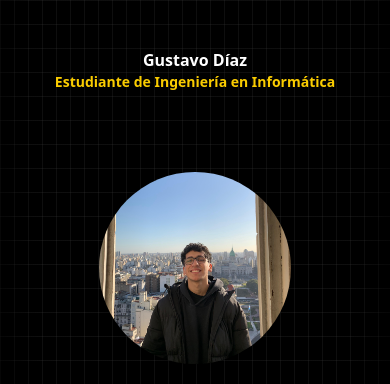
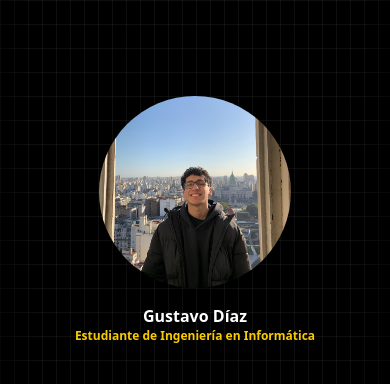
Before and after one commit to gustavodiazramirez/my-portfolio, an Astro site: page / in a window 390 px wide. Shown: the top 384 px of the page. Built offline with nearby package versions, Linux system fonts and the light colour scheme; Astro itself is replaced by a stand-in of ours; what @midudev/tailwind-animations would draw is missing.

Commit message:
fix: Title name of Header Component to Hero Component

```diff
--- a/src/components/Header.astro
+++ b/src/components/Header.astro
@@ -1,4 +1,4 @@
-<section>
+<section class="hidden md:block">
     <header class="flex flex-row justify-center items-center py-12 text-white gap-x-[650px] op">
       <div class="flex flex-col justify-center items-center md:items-start">
         <a href="/" class="font-semibold text-base">Gustavo Díaz</a>
--- a/src/components/Hero.astro
+++ b/src/components/Hero.astro
@@ -1,7 +1,6 @@
 ---
 import "@fontsource-variable/rubik";
 ---
-
   <section
     class="animate-fade-in flex flex-col md:flex-row items-center justify-center text-white max-w-5xl mx-auto py-8 md:py-16 px-8 md:px-0"
   >
@@ -9,9 +8,16 @@ import "@fontsource-variable/rubik";
       <img
         src="/foto-perfil.jpeg"
         alt="Foto de perfil"
-      class="rounded-full md:hidden mb-16 block w-48 h-48 md:w-72 md:h-72 object-cover hover:shadow-primary shadow-md transition-all duration-500 trandform hover:scale-105"
+        class="rounded-full md:hidden mb-4 mt-16 block w-48 h-48 md:w-72 md:h-72 object-cover hover:shadow-primary shadow-md transition-all duration-500 trandform hover:scale-105"
       />
     </div>
+    <div class="md:hidden mb-16">
+      <div class="flex flex-col justify-center items-center md:items-start">
+        <a href="/" class="font-semibold text-base">Gustavo Díaz</a>
+        <a href="/" class="text-xs font-semibold text-primary">Estudiante de Ingeniería en Informática</a>
+      </div>
+    </div>
+
     <div class="md:w-1/2 md:pr-8 text-center md:text-left">
       <h1 class="text-3xl md:text-5xl lg:text-7xl font-rubik font-bold mb-4">
         Transformando
```
Lines whose indentation alone changed are shown as unchanged.
